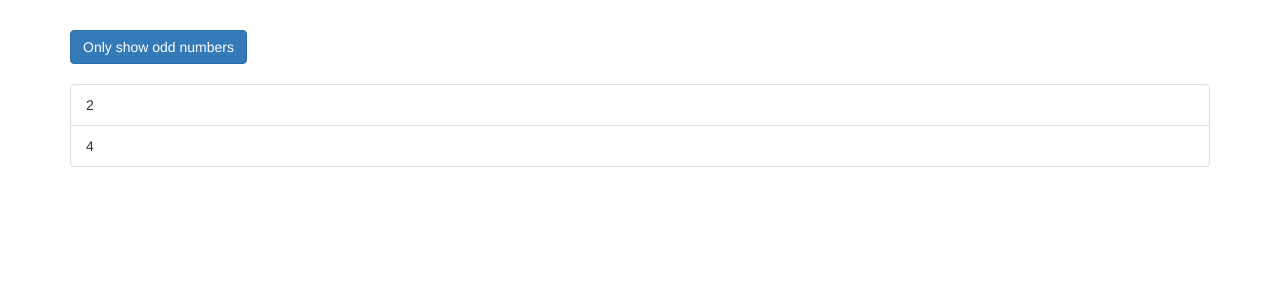
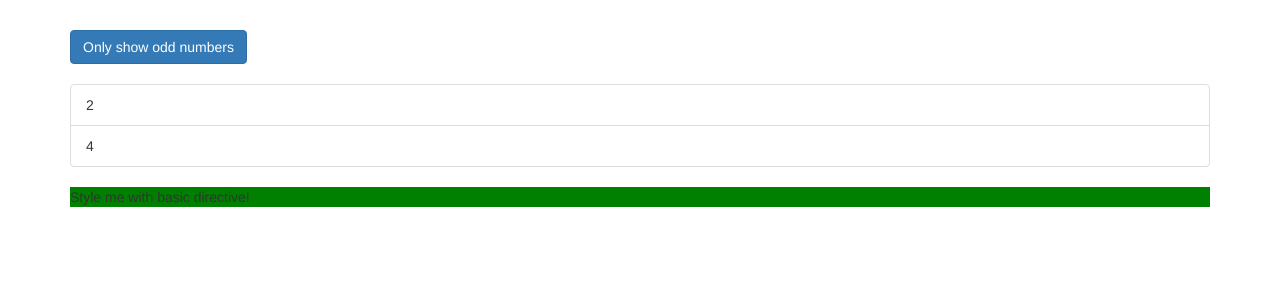
Before and after one commit to long020396/MyFirstApp, an Angular app in the folder directives-start/: page / in a window 1280 px wide. Shown: the top 300 px of the page. Built offline with nearby package versions, Linux system fonts and the light colour scheme.

Commit message:
Creating basic attribute directive

```diff
--- a/directives-start/src/app/app.component.html
+++ b/directives-start/src/app/app.component.html
@@ -25,6 +25,7 @@
           </li>
         </div>
       </ul>
+      <p appBasicHighLight>Style me with basic directive!</p>
     </div>
   </div>
 </div>
--- a/directives-start/src/app/app.module.ts
+++ b/directives-start/src/app/app.module.ts
@@ -3,10 +3,12 @@ import { NgModule } from '@angular/core';
 import { FormsModule } from '@angular/forms';
 
 import { AppComponent } from './app.component';
+import { BasicHighLightDirective } from './basic-highlight/basic-highlight.directive';
 
 @NgModule({
   declarations: [
-    AppComponent
+    AppComponent,
+    BasicHighLightDirective
   ],
   imports: [
     BrowserModule,
--- /dev/null
+++ b/directives-start/src/app/basic-highlight/basic-highlight.directive.ts
@@ -0,0 +1,13 @@
+import { Directive, ElementRef, OnInit } from '@angular/core';
+
+@Directive({
+  selector: '[appBasicHighLight]'
+})
+
+export class BasicHighLightDirective implements OnInit {
+  constructor(private elementRef: ElementRef) { }
+
+  ngOnInit() {
+    this.elementRef.nativeElement.style.backgroundColor = 'green';
+  }
+}
```
